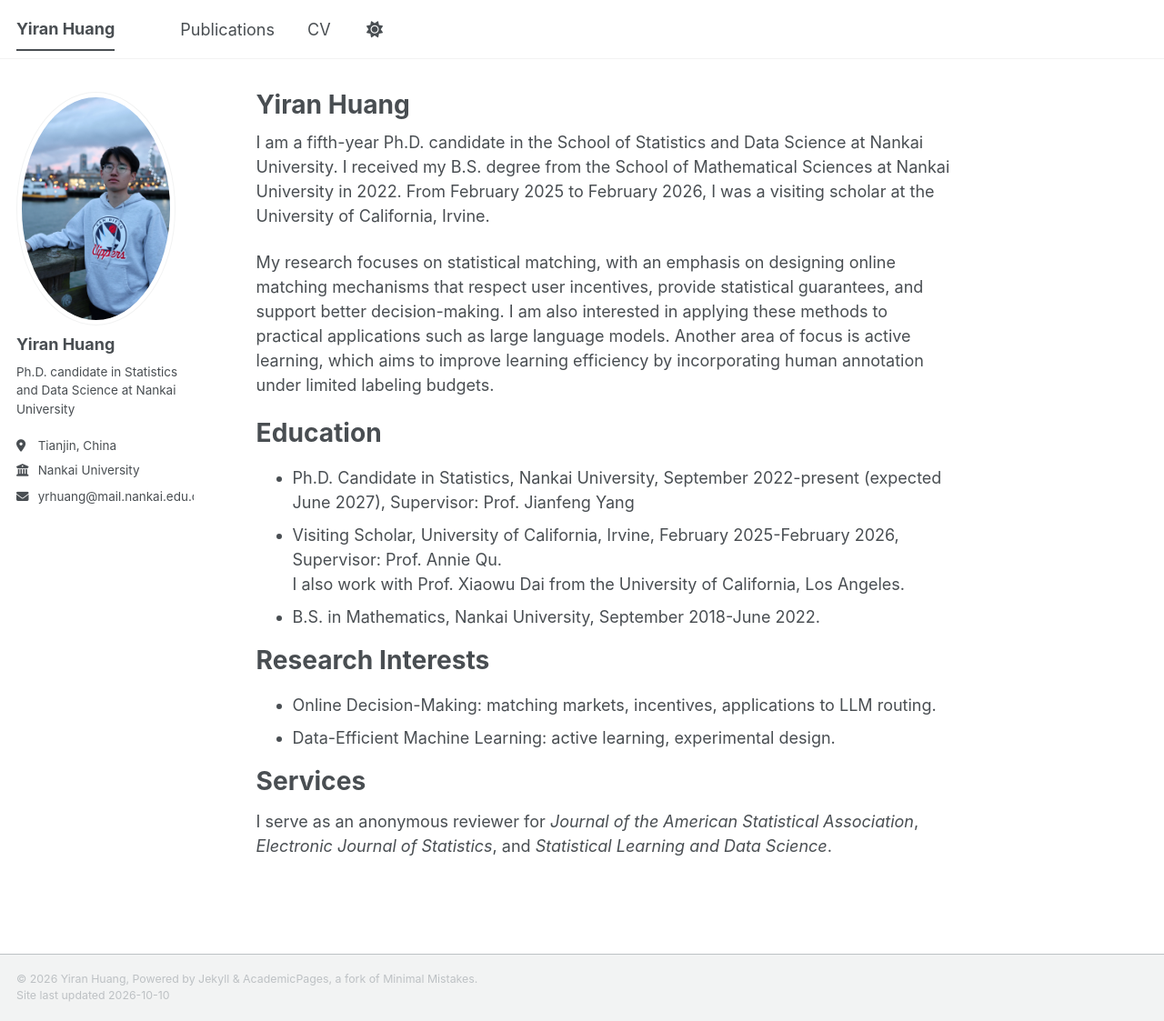
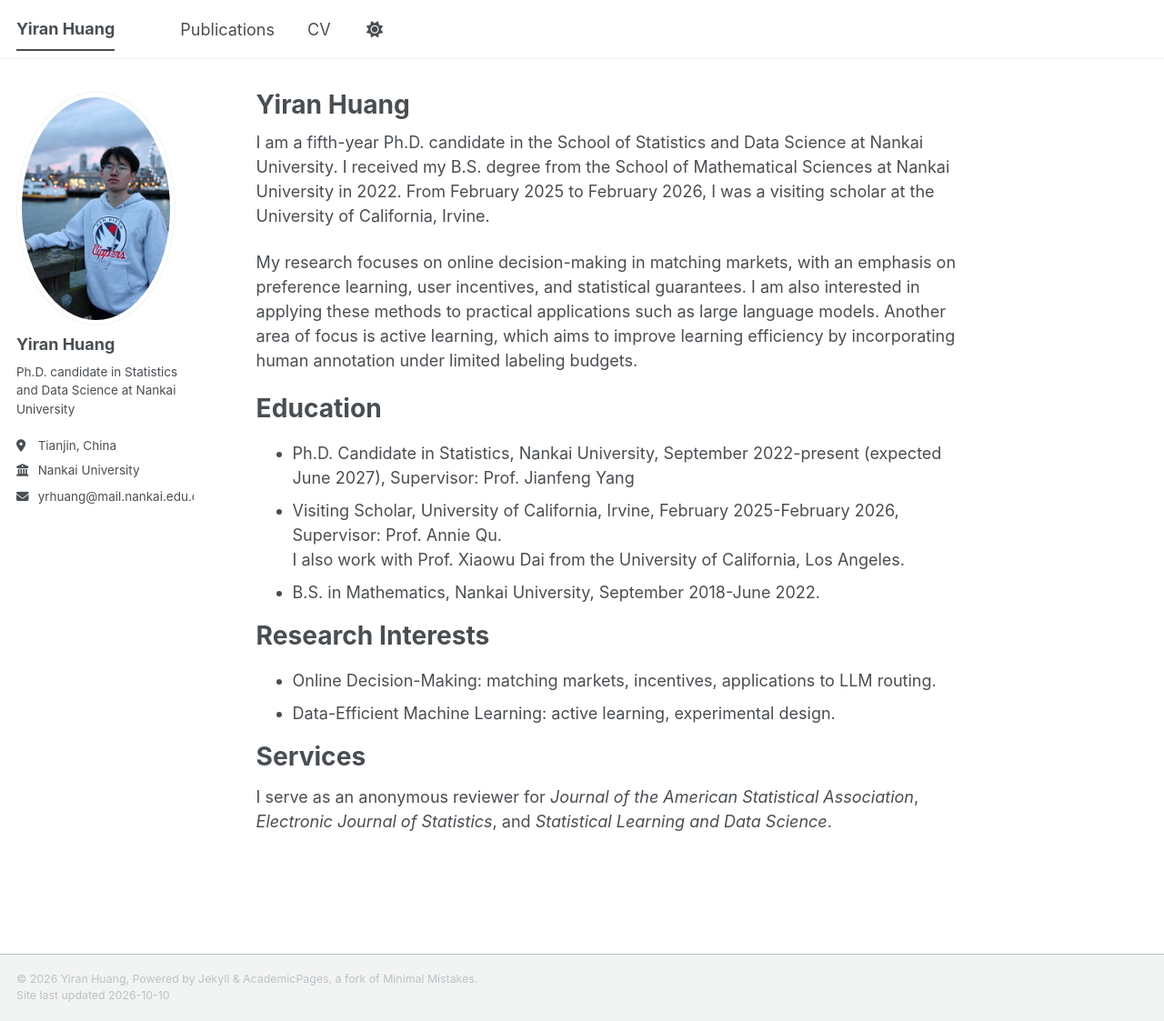
Before and after one commit to Yiran-Huang/Yiran-Huang.github.io, a Jekyll site: the page built from _pages/about.md, in a window 1280 px wide and 1123 px high. Shown: the whole window at 91% size. Built offline with Jekyll 4.4.1, drawn with Linux system fonts in a browser that asks for light colours; a script bundle is joined from its source files by our own code; library files that are not in the unit come from our copies.

Commit message:
Update about.md

```diff
--- a/_pages/about.md
+++ b/_pages/about.md
@@ -9,7 +9,8 @@ redirect_from:
 
 I am a fifth-year Ph.D. candidate in the School of Statistics and Data Science at Nankai University. I received my B.S. degree from the School of Mathematical Sciences at Nankai University in 2022. From February 2025 to February 2026, I was a visiting scholar at the University of California, Irvine.
 
-My research focuses on statistical matching, with an emphasis on designing online matching mechanisms that respect user incentives, provide statistical guarantees, and support better decision-making. I am also interested in applying these methods to practical applications such as large language models. Another area of focus is active learning, which aims to improve learning efficiency by incorporating human annotation under limited labeling budgets.
+My research focuses on online decision-making in matching markets, with an emphasis on preference learning, user incentives, and statistical guarantees. I am also interested in applying these methods to practical applications such as large language models. Another area of focus is active learning, which aims to improve learning efficiency by incorporating human annotation under limited labeling budgets.
+
 
 Education
 ======
```
